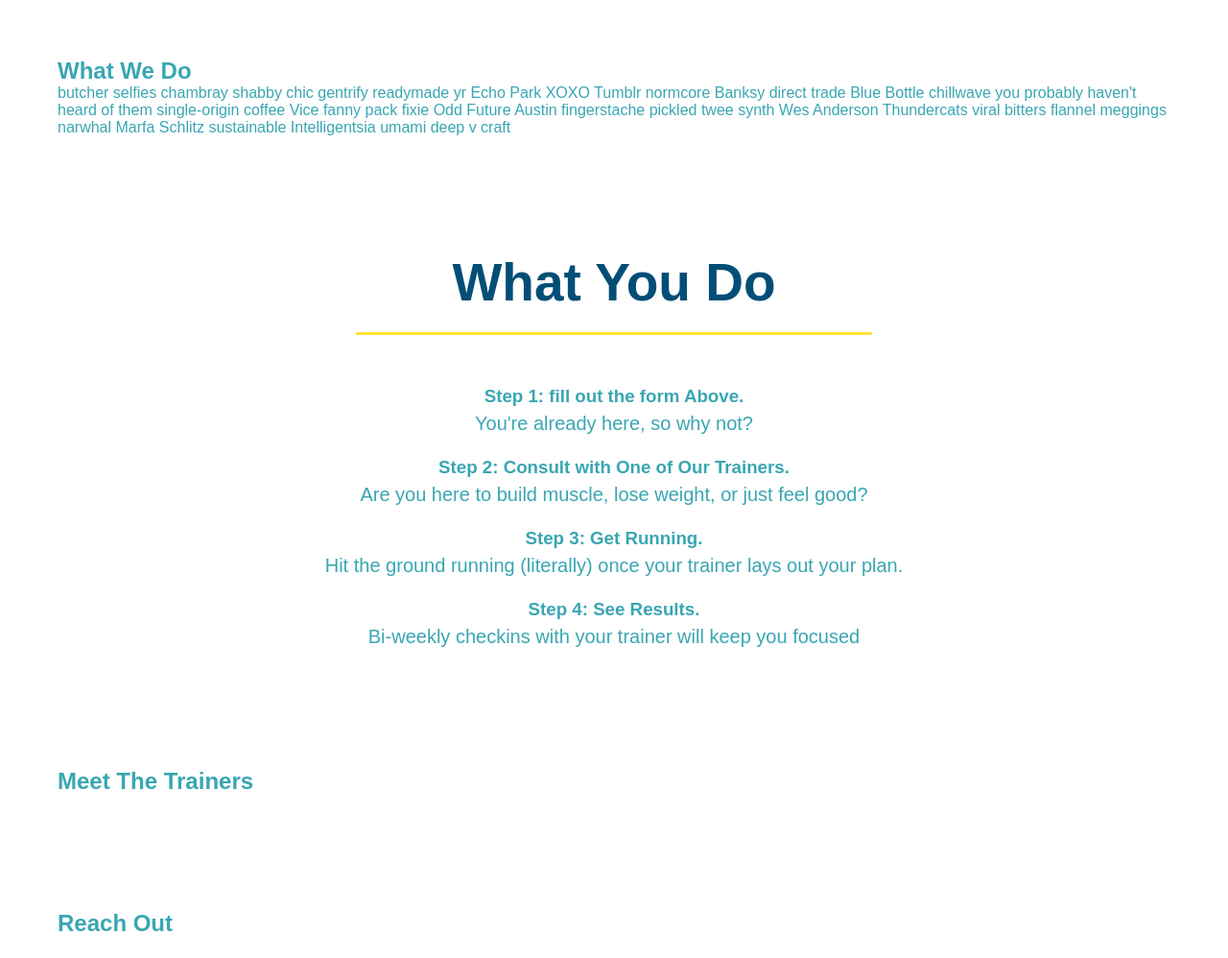
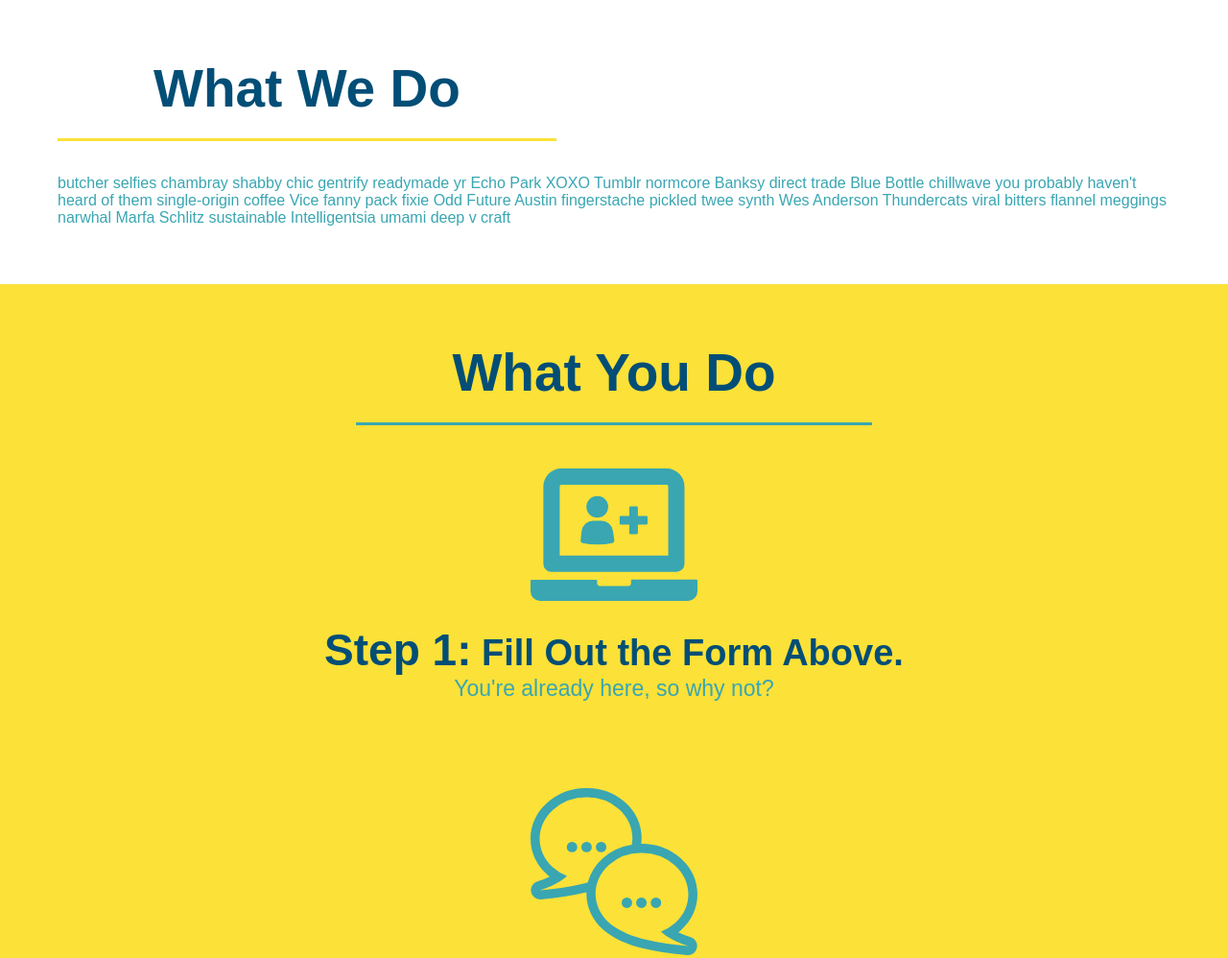
Before and after one commit to strossouw/run-buddy, a plain HTML site: page index.html in a window 1280 px wide. Shown: the part 802-1800 px from the top of the page at 96% size. Drawn offline with Linux system fonts and the light colour scheme.

Commit message:
added stlying to 'what we do section'

```diff
--- a/assets/css/style.css
+++ b/assets/css/style.css
@@ -120,18 +120,6 @@ footer a {
     text-align: center;
 }
 
-.intro h2 {
-    font-size: 55px;
-    color: #024e76;
-    margin-bottom: 35px;
-    padding: 0 100px 20px 100px;
-    border-bottom: 3px solid;
-    border-color: #fce138;
-}
-.intro h2 {
-    display: inline-block;
-}
-
 .intro p{
     line-height: 1.7;
     color: #39a6b2;
@@ -142,3 +130,49 @@ footer a {
 .intro p{
     margin: 0 auto;
 }
+
+.steps {
+    text-align: center;
+    background: #fce138;
+}
+
+.section-title {
+    font-size: 55px;
+    color: #024e76;
+    margin-bottom: 35px;
+    padding: 0 100px 20px 100px;
+    display: inline-block;
+    border-bottom: 3px solid;
+  }
+
+  .primary-border {
+    border-color: #fce138;
+  }
+
+  .secondary-border {
+    border-color: #39a6b2;
+  }
+
+  .steps div {
+    margin-bottom: 80px;
+  }
+
+  .steps img {
+    width: 15%;
+    margin: 10px 0;
+  }
+
+  .steps h3 {
+    color: #024e76;
+    font-size: 46px;
+    margin-top: 10px;
+  }
+
+  .steps p {
+    color: #39a6b2;
+    font-size: 23px;
+  }
+
+  .steps span {
+    font-size: 38px;
+  }
--- a/index.html
+++ b/index.html
@@ -61,32 +61,32 @@
 
   <!-- "what we do" section -->
   <section>
-    <h2>What We Do</h2>
+    <h2 class="section-title primary-border">What We Do</h2>
     <p>
       butcher selfies chambray shabby chic gentrify readymade yr Echo Park XOXO Tumblr normcore Banksy direct trade Blue Bottle chillwave you probably haven't heard of them single-origin coffee Vice fanny pack fixie Odd Future Austin fingerstache pickled twee synth Wes Anderson Thundercats viral bitters flannel meggings narwhal Marfa Schlitz sustainable Intelligentsia umami deep v craft
     </p>
   </section>
 
   <!-- "what you do" section -->
-  <section id="what-we-do" class="intro">
-    <h2>What You Do</h2>
+  <section id="what-you-do" class="steps">
+    <h2 class="section-title secondary-border">What You Do</h2>
     <div>
-      <img src=".assets/images/step-1.svg" alt="" />
-      <h3> Step 1: fill out the form  Above.</h3>
+      <img src="./assets/images/step-1.svg" alt="" />
+      <h3> Step 1:<span> Fill Out the Form  Above.</span></h3>
       <p> You're already here, so why not?</p>
     </div>
     <div>
-      <img src=".assets/images/step-2.svg" alt="" />
+      <img src="./assets/images/step-2.svg" alt="" />
       <h3>Step 2: Consult with One of Our Trainers.</h3>
       <p>Are you here to build muscle, lose weight, or just feel good?</p>
     </div>
     <div>
-      <img src=".assets/images/step-3.svg" alt="" />
+      <img src="./assets/images/step-3.svg" alt="" />
       <h3>Step 3: Get Running.</h3>
       <p>Hit the ground running (literally) once your trainer lays out your plan.</p>
     </div>
     <div>
-      <img src=".assets/images/step-4.svg" alt="" />
+      <img src="./assets/images/step-4.svg" alt="" />
       <h3>Step 4: See Results.</h3>
       <p>Bi-weekly checkins with your trainer will keep you focused</p>
     </div>
```
